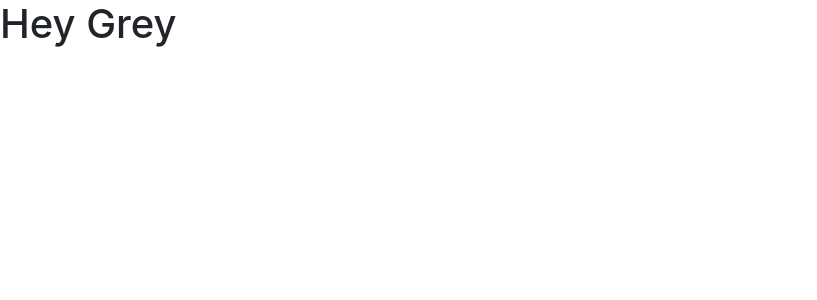
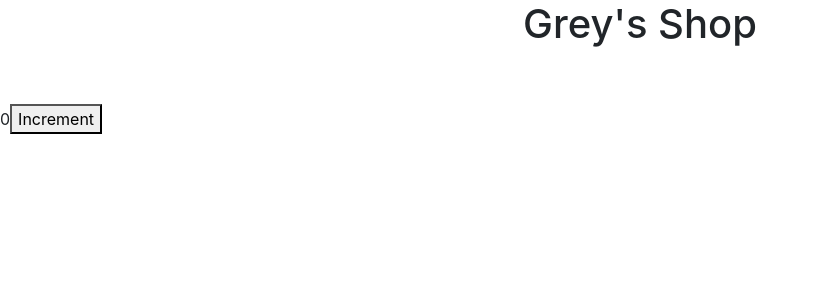
Before and after one commit to Janice-M/counter-app, a React (Create React App) app: page / in a window 1280 px wide. Shown: the top 300 px of the page, without its empty margins (0-817 px from the left). Built offline with nearby package versions, Linux system fonts and the light colour scheme.

Commit message:
JSX magic

```diff
--- a/src/components/counter.jsx
+++ b/src/components/counter.jsx
@@ -3,9 +3,26 @@ import React, { Component } from 'react';
 
 
 class Counter extends Component {
+    state={
+        count:0
+    };
+    render() {
+        return (
 
-    render() {
-        return <h1>Hey Grey</h1>;
+        <React.Fragment >
+                <h1 class='text-center'>  Grey's Shop</h1>
+                <br/>
+                <br/>
+
+                <span> {this.state.count}</span>
+                <button>Increment</button>
+
+        </React.Fragment>
+        );
+    }
+
+    formatCount (){
+        return this.state.count === 0 ? 'zero':this.state.count;
     }
 }
 
```
